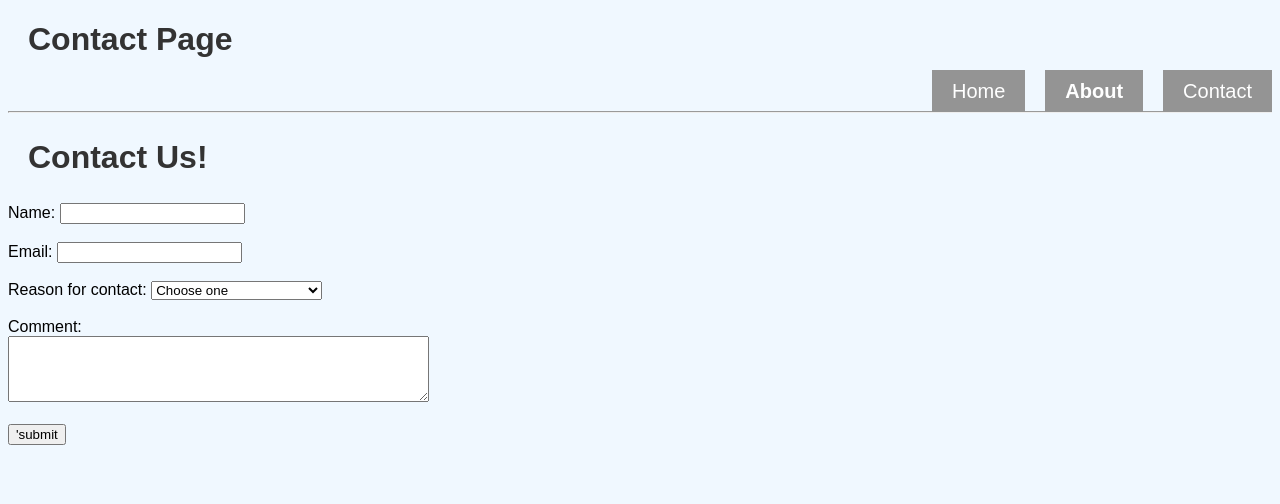
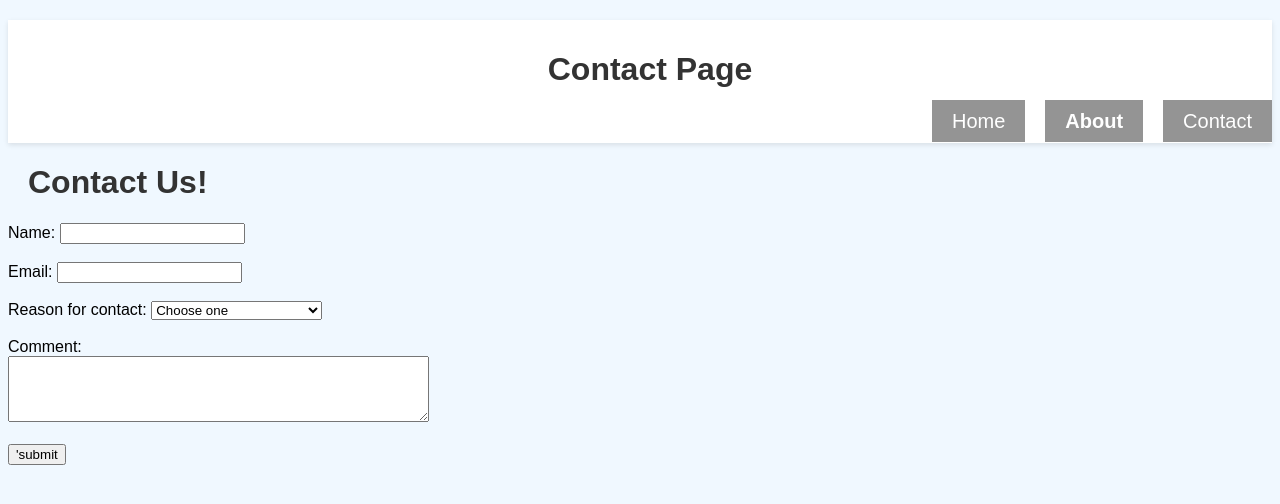
Before and after one commit to marent11/mi349_blog, a plain HTML site: page contact.html in a window 1280 px wide. Drawn offline with Linux system fonts and the light colour scheme.

Commit message:
new heads

```diff
--- a/contact.html
+++ b/contact.html
@@ -7,6 +7,7 @@
     <title>Contact Page</title>
     <link rel="stylesheet" href="screen.css">
   </head>
+  <header>
   <body>
     <h1>Contact Page</h1>
     <nav>
@@ -16,7 +17,8 @@
         <li><a href="about.html" class="active">About</a></li>
         <li><a href="contact.html">Contact</a></li>
       </ul>
-      <hr>
+    </nav>
+    </header>
       <body>
         <h1>Contact Us!</h1>
         <form>
```
Also changed, not shown: about.html (+2 -1 lines).
